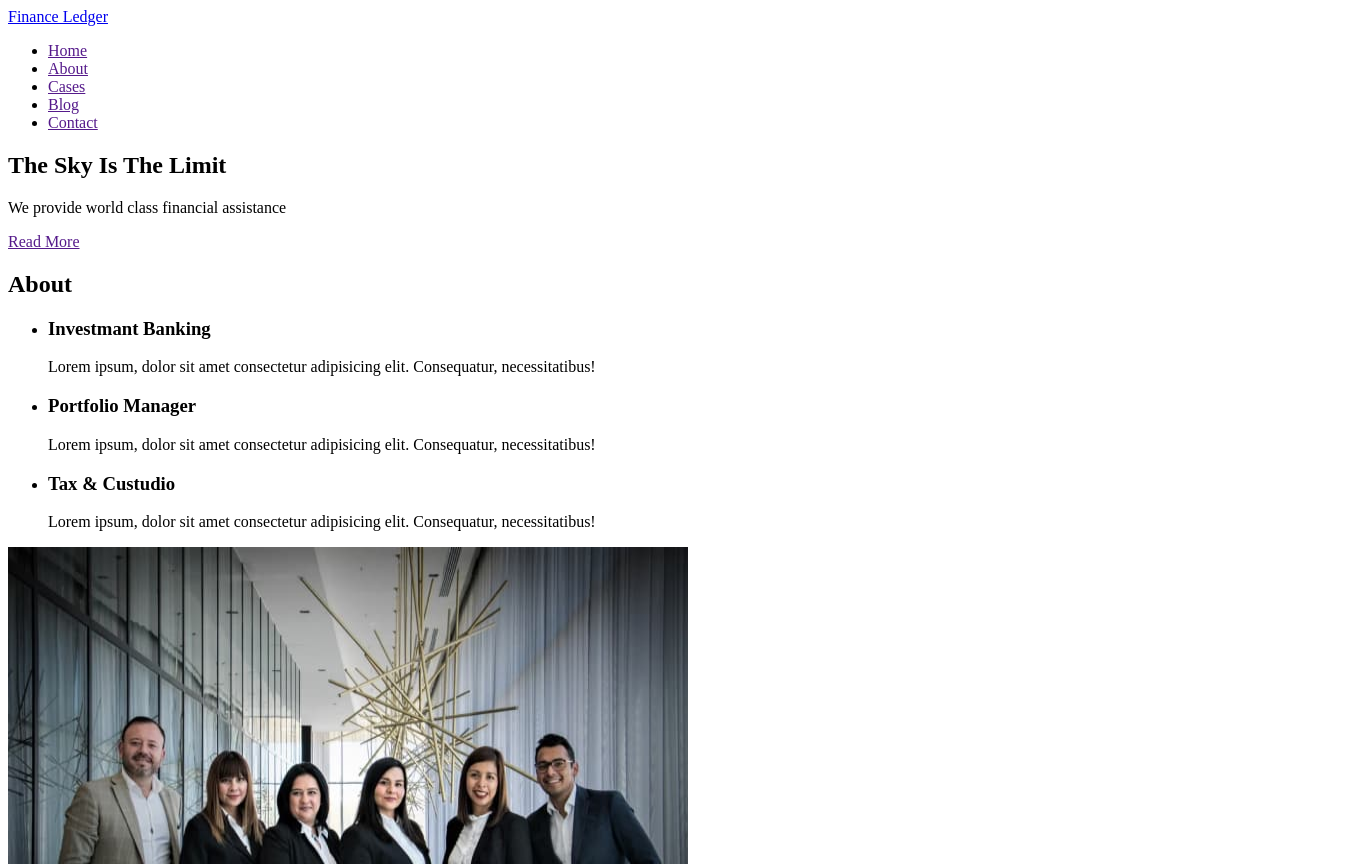
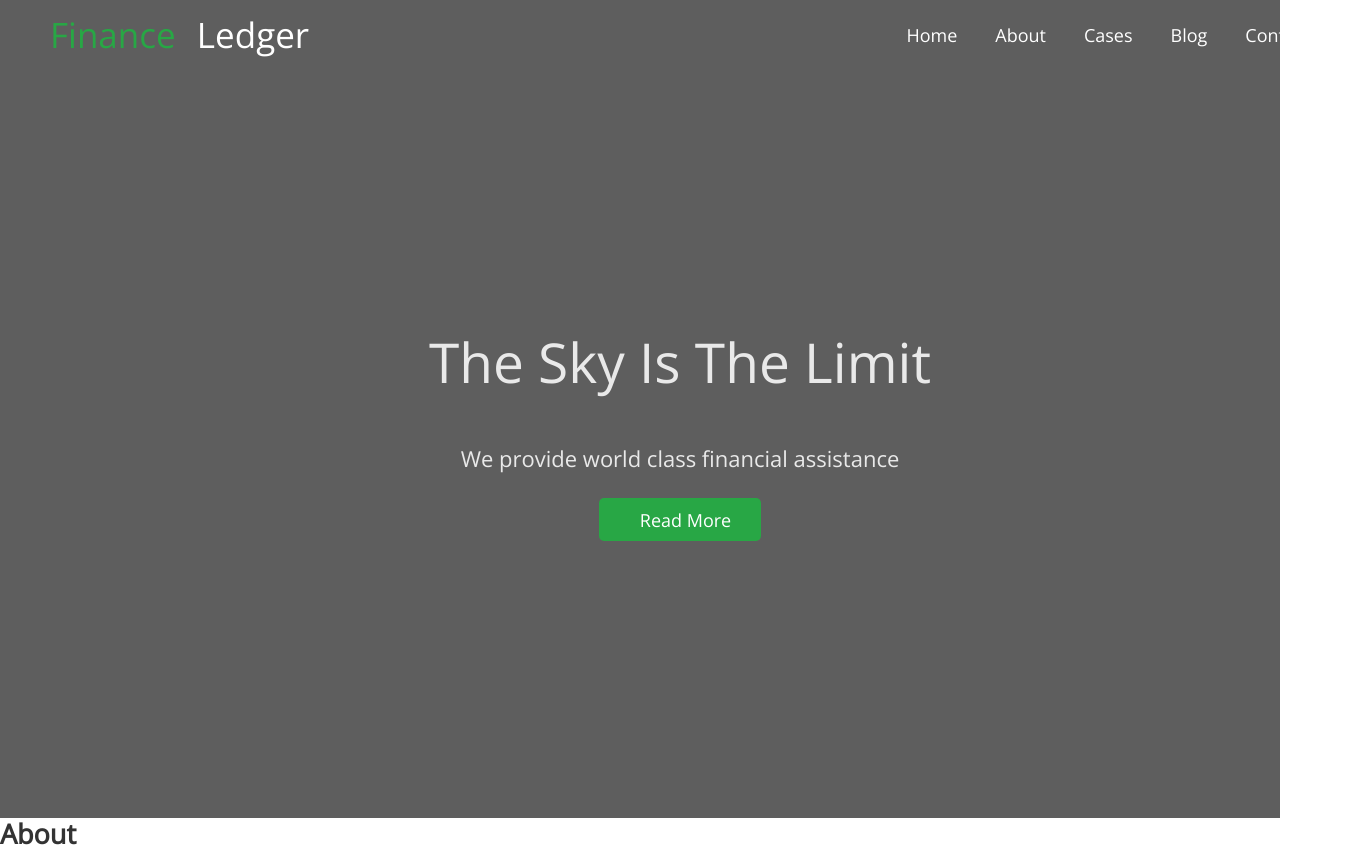
Before and after one commit to ASKurochkin/team-83, a plain HTML site: page index.html in a window 1280 px wide. Shown: the top 864 px of the page, 1360 px wide, since content can reach past the window. Drawn offline with nearby package versions, Linux system fonts and the light colour scheme.

Commit message:
styles-hero-and-header

```diff
--- /dev/null
+++ b/css/styles.css
@@ -0,0 +1,147 @@
+:root {
+  --acent-color: #28a745;
+  --main-text-color: #333333;
+  --secondory-text-color: #ffffff;
+  --main-bg-color-: #ffffff;
+}
+
+body {
+  background-color: var(--main-bg-color-);
+  color: var(--main-text-color);
+
+  font-family: 'Open Sans', sans-serif;
+  font-size: 18px;
+}
+
+/* components */
+
+.container {
+  width: 1360px;
+  margin: 0 auto;
+}
+
+/* reset */
+h1,
+h2,
+h3,
+h4,
+h5,
+h6,
+p {
+  margin: 0;
+}
+
+.list {
+  list-style: none;
+  padding: 0;
+  margin: 0;
+}
+
+.link {
+  text-decoration: none;
+  color: inherit;
+}
+
+img {
+  display: block;
+  max-width: 100%;
+  height: auto;
+}
+
+address {
+  font-style: normal;
+}
+
+button {
+  cursor: pointer;
+}
+
+/* styles header */
+
+.header {
+  background-color: #5e5e5e;
+}
+
+.header-container {
+  padding-right: 50px;
+  padding-left: 50px;
+}
+
+.nav {
+  display: flex;
+  align-items: center;
+}
+
+.logo {
+  font-size: 35px;
+  line-height: 1.21;
+
+  color: var(--secondory-text-color);
+
+  margin-right: auto;
+}
+
+.accent {
+  color: var(--acent-color);
+  margin-right: 12px;
+}
+
+.nav-list {
+  display: flex;
+  align-items: center;
+  gap: 38px;
+}
+
+.nav-link {
+  display: block;
+  line-height: 1.56;
+
+  color: var(--secondory-text-color);
+
+  padding-top: 21px;
+  padding-bottom: 21px;
+}
+
+.nav-link:hover,
+.nav-link:focus {
+  color: var(--acent-color);
+}
+/* hero-styles */
+
+.hero {
+  background-color: #5e5e5e;
+  padding-top: 259px;
+  padding-bottom: 284px;
+  text-align: center;
+}
+
+.hero-title {
+  font-weight: 300;
+  font-size: 55px;
+  line-height: 1.2;
+  color: #e9e9e9;
+
+  margin-bottom: 45px;
+}
+.hero-text {
+  font-size: 22px;
+  line-height: 1.67;
+  color: #e9e9e9;
+
+  margin-bottom: 29px;
+}
+.hero-link {
+  background-color: var(--acent-color);
+  border-radius: 5px;
+  color: var(--secondory-text-color);
+
+  line-height: 1.56;
+
+  padding: 10px 30px 9px 41px;
+}
+
+.hero-link:hover,
+.hero-link:focus {
+  background-color: var(--secondory-text-color);
+  color: var(--acent-color);
+}
--- a/index.html
+++ b/index.html
@@ -5,26 +5,53 @@
     <meta http-equiv="X-UA-Compatible" content="IE=edge" />
     <meta name="viewport" content="width=device-width, initial-scale=1.0" />
     <title>Finance Ledger</title>
+    <!-- normalize -->
+    <link
+      rel="stylesheet"
+      href="https://cdnjs.cloudflare.com/ajax/libs/modern-normalize/1.1.0/modern-normalize.min.css"
+      integrity="sha512-wpPYUAdjBVSE4KJnH1VR1HeZfpl1ub8YT/NKx4PuQ5NmX2tKuGu6U/JRp5y+Y8XG2tV+wKQpNHVUX03MfMFn9Q=="
+      crossorigin="anonymous"
+      referrerpolicy="no-referrer"
+    />
+
+    <!-- font-family -->
+    <link rel="preconnect" href="https://fonts.googleapis.com" />
+    <link rel="preconnect" href="https://fonts.gstatic.com" crossorigin />
+    <link
+      href="https://fonts.googleapis.com/css2?family=Open+Sans:wght@300;400&display=swap"
+      rel="stylesheet"
+    />
+
+    <!-- base-styles -->
+    <link rel="stylesheet" href="./css/styles.css" />
   </head>
   <body>
-    <header>
-      <nav>
-        <a href="./index.html">Finance Ledger</a>
-        <ul>
-          <li><a href="">Home</a></li>
-          <li><a href="">About</a></li>
-          <li><a href="">Cases</a></li>
-          <li><a href="">Blog</a></li>
-          <li><a href="">Contact</a></li>
+    <header class="header">
+      <div class="container header-container">
+        <nav class="nav">
+          <a class="logo link" href="./index.html"
+            ><span class="accent">Finance</span> Ledger</a
+          >
+          <ul class="nav-list list">
+            <li class="nav-item"><a class="nav-link link" href="">Home</a></li>
+            <li class="nav-item"><a class="nav-link link" href="">About</a></li>
+            <li class="nav-item"><a class="nav-link link" href="">Cases</a></li>
+            <li class="nav-item"><a class="nav-link link" href="">Blog</a></li>
+            <li class="nav-item">
+              <a class="nav-link link" href="">Contact</a>
+            </li>
           </ul>
         </nav>
+      </div>
     </header>
     <main>
       <!-- Hero -->
-      <section>
-        <h1>The Sky Is The Limit</h1>
-        <p>We provide world class financial assistance</p>
-        <a href="">Read More</a>
+      <section class="hero">
+        <div class="container">
+          <h1 class="hero-title">The Sky Is The Limit</h1>
+          <p class="hero-text">We provide world class financial assistance</p>
+          <a class="hero-link link" href="">Read More</a>
+        </div>
       </section>
 
       <!-- about -->
@@ -57,10 +84,20 @@
 
       <!-- Solutions -->
       <section>
-        <img src="./images/solution/solution.jpg" alt="team" width="680" height="480" >
+        <img
+          src="./images/solution/solution.jpg"
+          alt="team"
+          width="680"
+          height="480"
+        />
         <p>What you are looking for</p>
         <h2>We provide bespoke solutions</h2>
-        <p>Lorem ipsum dolor, sit amet consectetur adipisicing elit. Voluptate, ipsum dignissimos quae laudantium asperiores nam aliquid impedit harum illum dolore explicabo ab dolores itaque rerum temporibus doloribus iste maiores deleniti?</p>
+        <p>
+          Lorem ipsum dolor, sit amet consectetur adipisicing elit. Voluptate,
+          ipsum dignissimos quae laudantium asperiores nam aliquid impedit harum
+          illum dolore explicabo ab dolores itaque rerum temporibus doloribus
+          iste maiores deleniti?
+        </p>
         <a href="">Read More</a>
       </section>
 
@@ -69,20 +106,77 @@
       <section>
         <p>This is what we do</p>
         <h2>Business Cases</h2>
-      <p>Lorem ipsum dolor sit amet consectetur adipisicing elit. Architecto, sapiente!</p>
+        <p>
+          Lorem ipsum dolor sit amet consectetur adipisicing elit. Architecto,
+          sapiente!
+        </p>
         <ul>
-        <li><img src="./images/cases/cases-1.jpg" alt="cases" width="320" height="214"></li>
-        <li><img src="./images/cases/cases-2.jpg" alt="cases" width="320" height="214"></li>
-        <li><img src="./images/cases/cases-3.jpg" alt="cases" width="320" height="214"></li>
-        <li><img src="./images/cases/cases-4.jpg" alt="cases" width="320" height="214"></li>
-        <li><img src="./images/cases/cases-5.jpg" alt="cases" width="320" height="214"></li>
-        <li><img src="./images/cases/cases-6.jpg" alt="cases" width="320" height="214"></li>
-        <li><img src="./images/cases/cases-7.jpg" alt="cases" width="320" height="214"></li>
-        <li><img src="./images/cases/cases-8.jpg" alt="cases" width="320" height="214"></li>
+          <li>
+            <img
+              src="./images/cases/cases-1.jpg"
+              alt="cases"
+              width="320"
+              height="214"
+            />
+          </li>
+          <li>
+            <img
+              src="./images/cases/cases-2.jpg"
+              alt="cases"
+              width="320"
+              height="214"
+            />
+          </li>
+          <li>
+            <img
+              src="./images/cases/cases-3.jpg"
+              alt="cases"
+              width="320"
+              height="214"
+            />
+          </li>
+          <li>
+            <img
+              src="./images/cases/cases-4.jpg"
+              alt="cases"
+              width="320"
+              height="214"
+            />
+          </li>
+          <li>
+            <img
+              src="./images/cases/cases-5.jpg"
+              alt="cases"
+              width="320"
+              height="214"
+            />
+          </li>
+          <li>
+            <img
+              src="./images/cases/cases-6.jpg"
+              alt="cases"
+              width="320"
+              height="214"
+            />
+          </li>
+          <li>
+            <img
+              src="./images/cases/cases-7.jpg"
+              alt="cases"
+              width="320"
+              height="214"
+            />
+          </li>
+          <li>
+            <img
+              src="./images/cases/cases-8.jpg"
+              alt="cases"
+              width="320"
+              height="214"
+            />
+          </li>
         </ul>
       </section>
-
-
     </main>
     <footer></footer>
   </body>
```
Lines whose indentation alone changed are shown as unchanged.
